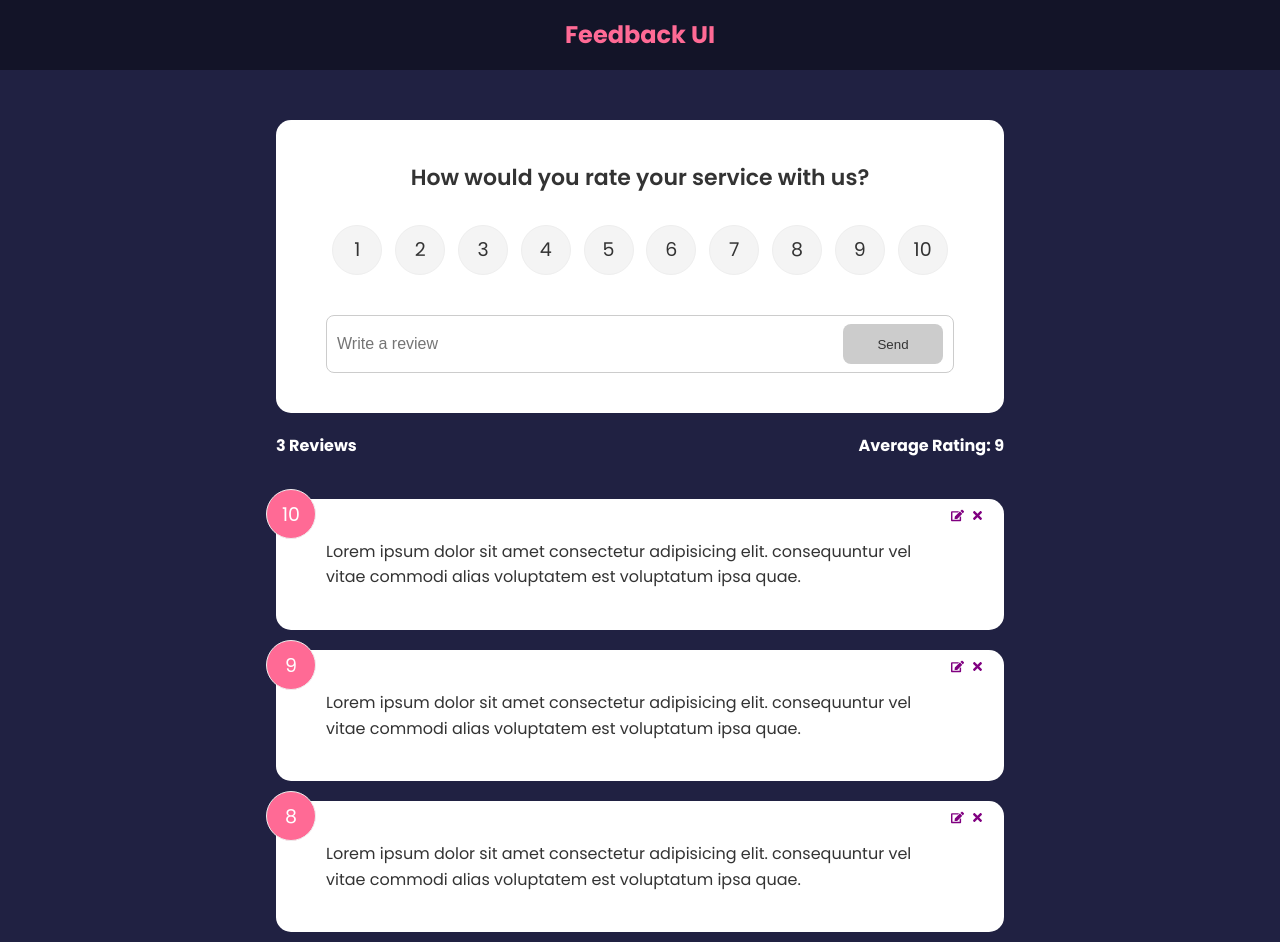
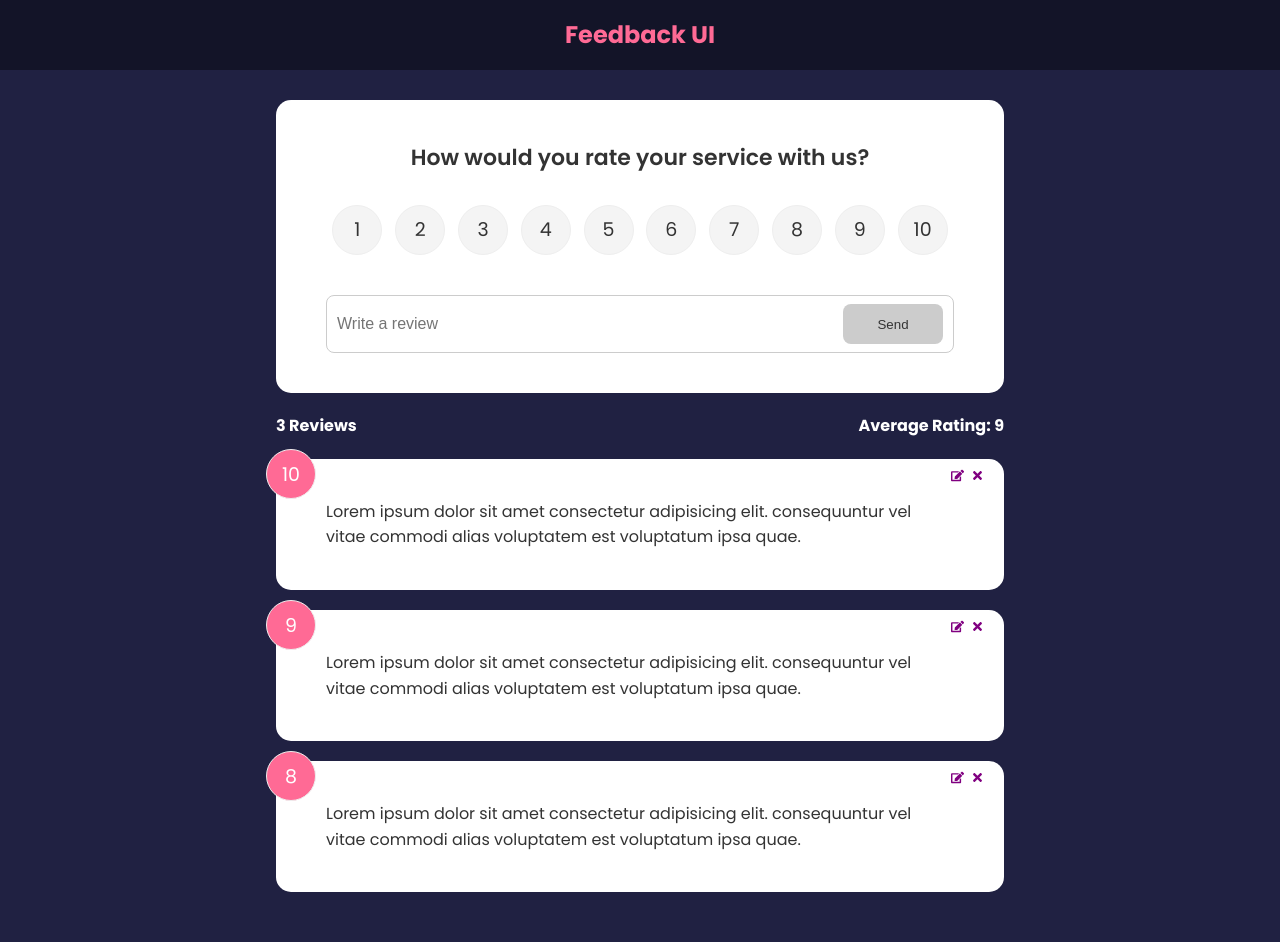
Before and after one commit to techstackmedia/react-front-to-back, a React (Create React App) app: page / in a window 1280 px wide. After the commit the page ends 902 px from the top, so only its background shows below. Built offline with nearby package versions, Linux system fonts and the light colour scheme.

Commit message:
css animation effect
Co-authored-by: Bello Osagie <osagienoah04@gmail.com>

```diff
--- a/src/index.css
+++ b/src/index.css
@@ -224,6 +224,7 @@ input:focus {
   display: flex;
   justify-content: center;
   align-items: center;
+  animation: fadeIn 0.3s ease-in-out;
 }
 
 .modal-content {
@@ -232,8 +233,29 @@ input:focus {
   border-radius: 5px;
   box-shadow: 0 2px 5px rgba(0, 0, 0, 0.3);
   max-width: 400px;
+  animation: slideIn 0.3s ease-in-out;
   /* position: relative;
   top: -35% */
+}
+
+@keyframes fadeIn {
+  from {
+    opacity: 0;
+  }
+  to {
+    opacity: 1;
+  }
+}
+
+@keyframes slideIn {
+  from {
+    transform: translateY(-20%);
+    opacity: 0;
+  }
+  to {
+    transform: translateY(0);
+    opacity: 1;
+  }
 }
 
 .modal-content h2 {
@@ -271,11 +293,6 @@ input:focus {
 }
 
 /* Additional styles to enhance the appearance */
-.container {
-  display: flex;
-  flex-direction: column;
-  align-items: center;
-}
 
 .feedback-list {
   margin-top: 20px;
```
Also changed, not shown: 1 other file (tests, documents, lock files or other folders).
